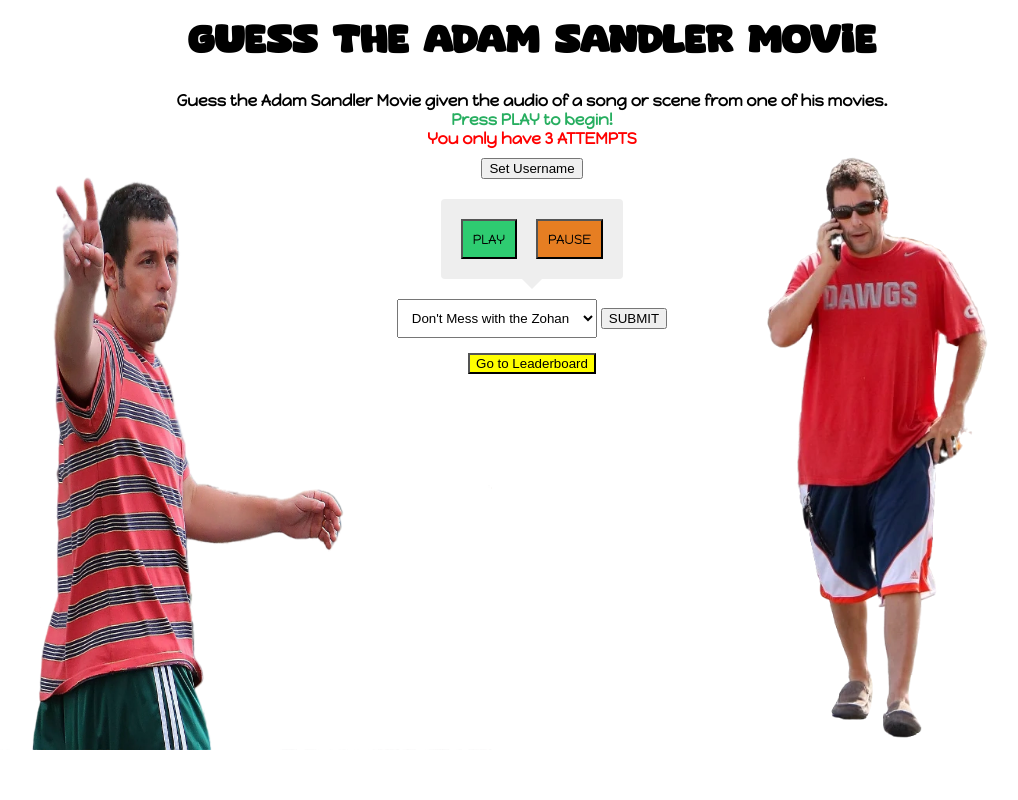
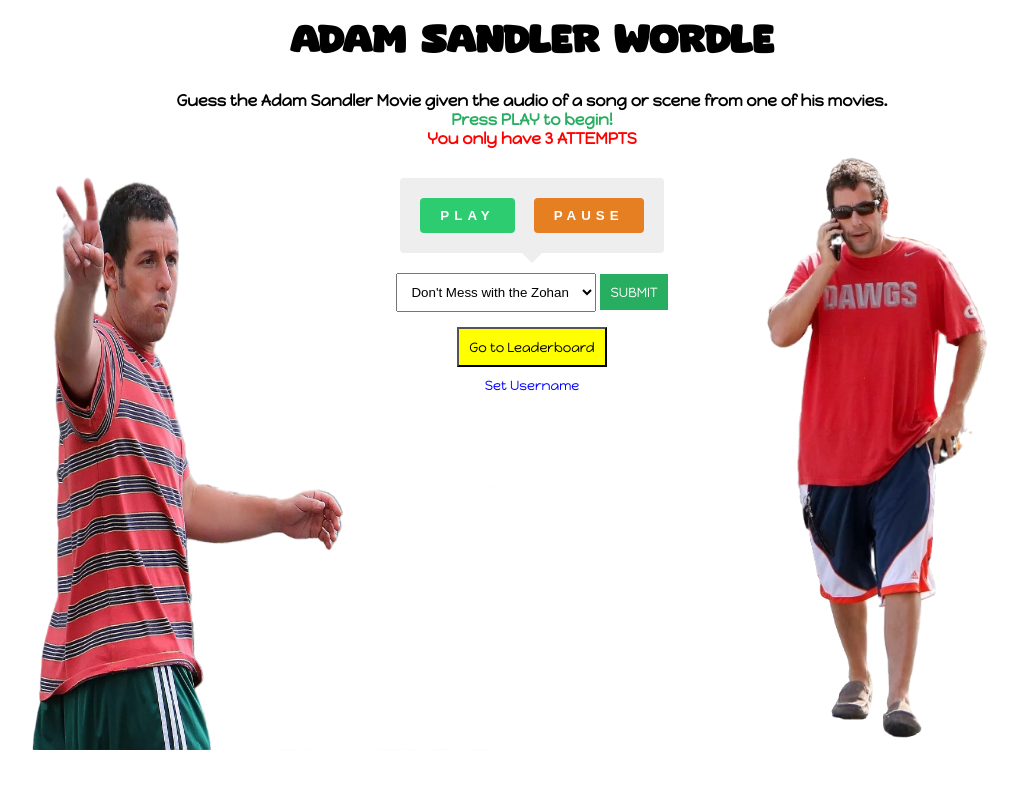
Before and after one commit to demstar16/adam-sandler-audio-wordle, a Flask app: page / in a window 1280 px wide. Shown: the whole page, without its empty margins (108-1126 px from the left). Run offline with Flask 3, Linux system fonts and the light colour scheme.

Commit message:
touch ups

```diff
--- a/app/templates/base.html
+++ b/app/templates/base.html
@@ -12,11 +12,11 @@
 
   <body>
     <div class="header">
-      <h1> Guess the Adam Sandler Movie </h1>
+      <h1> Adam Sandler Wordle </h1>
       {% block header %}{% endblock %}
-      <button onclick="setUsername()">Set Username</button>
     </div>
     {% block content %}{% endblock %}
+    <button id='username-button' class='button' onclick="setUsername()">Set Username</button>
     <script src="{{ url_for('static', filename='js/main.js') }}"></script>
     <script src="{{ url_for('static', filename='js/cookies.js') }}"></script>
   </body>
--- a/app/templates/index.html
+++ b/app/templates/index.html
@@ -12,16 +12,19 @@
     <div id="index" index={{index}}></div>
     <div id='youtube-container'></div>
     <div id='buttons'>
-        <button class="button" id="play-button">PLAY</button>
-        <button class="button" id="pause-button">PAUSE</button>
+        <button class="yt-button" id="play-button">PLAY</button>
+        <button class="yt-button" id="pause-button">PAUSE</button>
     </div>
     <div class="answer">
         <select id="dropdown" onchange="selectOption()"></select>
-        <button onclick="submit()">SUBMIT</button>
+        <audio id="myAudio">
+            <source src="{{ url_for('static', filename='audio/win.mp3') }}" type="audio/mpeg">
+        </audio>
+        <button  id='submit-button' class='button' onclick="submit()">SUBMIT</button>
     </div>
     <div id="result"></div>
     <div class="button-container">
-        <button id="leaderboard-button">Go to Leaderboard</button>
+        <button  class='button' id="leaderboard-button">Go to Leaderboard</button>
     </div>
     <div class="images">
         <img src="{{ url_for('static', filename='images/adam.png') }}">
--- a/app/templates/leaderboard.html
+++ b/app/templates/leaderboard.html
@@ -16,8 +16,12 @@
 
 <div class="button-container">
     <a href="/index">
-        <button>Return to Home Page</button>
+        <button id='home-button' class='button'>Return to Home Page</button>
     </a>
+</div>
+<div class="images">
+    <img src="{{ url_for('static', filename='images/adam3.png') }}">
+    <img id='wedding-singer-img' src="{{ url_for('static', filename='images/adam4.png') }}">
 </div>
 <script src="{{ url_for('static', filename='js/leaderboard.js') }}"></script>
 {% endblock %}
```
